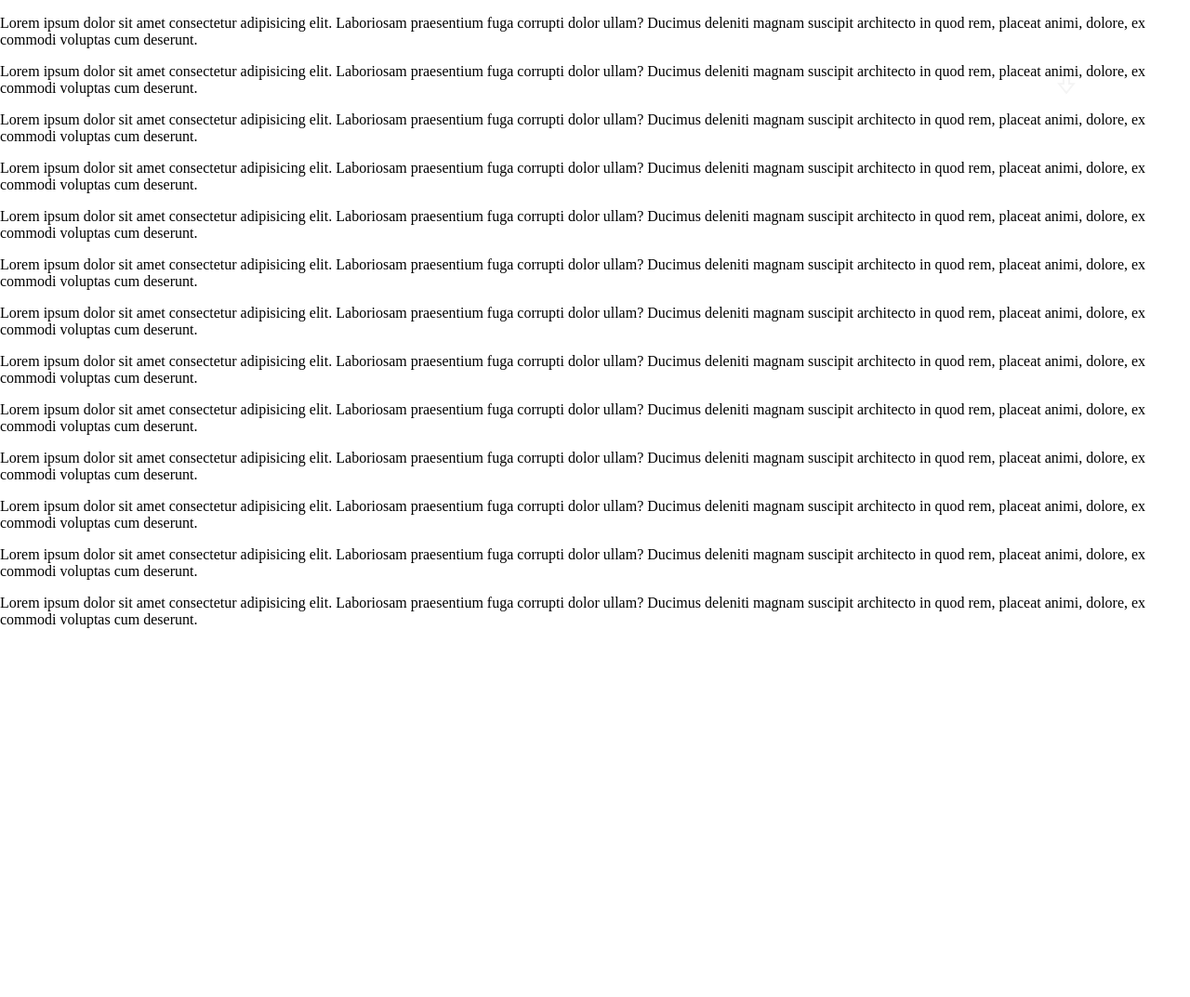
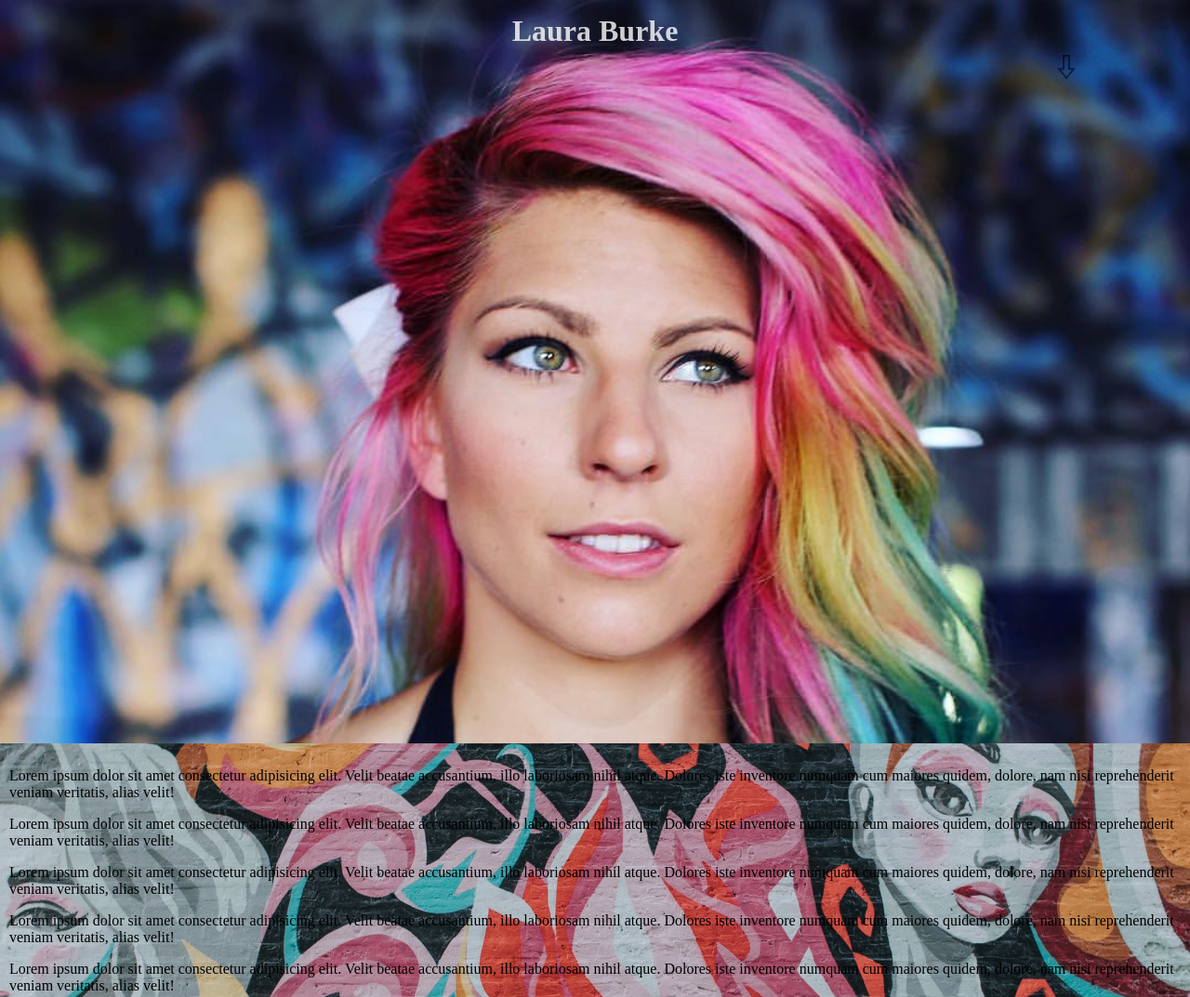
Before and after one commit to boyangm/website-1, a plain HTML site: page index.html in a window 1280 px wide. Shown: the top 1073 px of the page at 93% size. Before the commit the page ends 800 px from the top, so only its background shows below. Drawn offline with Linux system fonts and the light colour scheme; files whose address does not match are found by name.

Commit message:
fixed parallax issue

```diff
--- a/index.html
+++ b/index.html
@@ -10,8 +10,8 @@
 <body>
     <div class="container">
         <div class="wrapper" id="wrapper">
-            <h1>title</h1>
-            <img src="/Users/boyangmatsapola/Desktop/website-1/icons8-thick-arrow-pointing-down-32.png" alt="arrowDown" id="arrowDown">
+            <h1>Laura Burke</h1>
+            <img src="/Users/boyangmatsapola/Desktop/workshops/website-1/icons8-thick-arrow-pointing-down-32.png" alt="arrowDown" id="arrowDown">
         </div>
     </div>
     <div id="menu-nav">
@@ -21,19 +21,28 @@
             <li><a href="">Music</a></li>
         </ul>
     </div>
-    <p>Lorem ipsum dolor sit amet consectetur adipisicing elit. Laboriosam praesentium fuga corrupti dolor ullam? Ducimus deleniti magnam suscipit architecto in quod rem, placeat animi, dolore, ex commodi voluptas cum deserunt.</p>
-    <p>Lorem ipsum dolor sit amet consectetur adipisicing elit. Laboriosam praesentium fuga corrupti dolor ullam? Ducimus deleniti magnam suscipit architecto in quod rem, placeat animi, dolore, ex commodi voluptas cum deserunt.</p>
-    <p>Lorem ipsum dolor sit amet consectetur adipisicing elit. Laboriosam praesentium fuga corrupti dolor ullam? Ducimus deleniti magnam suscipit architecto in quod rem, placeat animi, dolore, ex commodi voluptas cum deserunt.</p>
-    <p>Lorem ipsum dolor sit amet consectetur adipisicing elit. Laboriosam praesentium fuga corrupti dolor ullam? Ducimus deleniti magnam suscipit architecto in quod rem, placeat animi, dolore, ex commodi voluptas cum deserunt.</p>
-    <p>Lorem ipsum dolor sit amet consectetur adipisicing elit. Laboriosam praesentium fuga corrupti dolor ullam? Ducimus deleniti magnam suscipit architecto in quod rem, placeat animi, dolore, ex commodi voluptas cum deserunt.</p>
-    <p>Lorem ipsum dolor sit amet consectetur adipisicing elit. Laboriosam praesentium fuga corrupti dolor ullam? Ducimus deleniti magnam suscipit architecto in quod rem, placeat animi, dolore, ex commodi voluptas cum deserunt.</p>
-    <p>Lorem ipsum dolor sit amet consectetur adipisicing elit. Laboriosam praesentium fuga corrupti dolor ullam? Ducimus deleniti magnam suscipit architecto in quod rem, placeat animi, dolore, ex commodi voluptas cum deserunt.</p>
-    <p>Lorem ipsum dolor sit amet consectetur adipisicing elit. Laboriosam praesentium fuga corrupti dolor ullam? Ducimus deleniti magnam suscipit architecto in quod rem, placeat animi, dolore, ex commodi voluptas cum deserunt.</p>
-    <p>Lorem ipsum dolor sit amet consectetur adipisicing elit. Laboriosam praesentium fuga corrupti dolor ullam? Ducimus deleniti magnam suscipit architecto in quod rem, placeat animi, dolore, ex commodi voluptas cum deserunt.</p>
-    <p>Lorem ipsum dolor sit amet consectetur adipisicing elit. Laboriosam praesentium fuga corrupti dolor ullam? Ducimus deleniti magnam suscipit architecto in quod rem, placeat animi, dolore, ex commodi voluptas cum deserunt.</p>
-    <p>Lorem ipsum dolor sit amet consectetur adipisicing elit. Laboriosam praesentium fuga corrupti dolor ullam? Ducimus deleniti magnam suscipit architecto in quod rem, placeat animi, dolore, ex commodi voluptas cum deserunt.</p>
-    <p>Lorem ipsum dolor sit amet consectetur adipisicing elit. Laboriosam praesentium fuga corrupti dolor ullam? Ducimus deleniti magnam suscipit architecto in quod rem, placeat animi, dolore, ex commodi voluptas cum deserunt.</p>
-    <p>Lorem ipsum dolor sit amet consectetur adipisicing elit. Laboriosam praesentium fuga corrupti dolor ullam? Ducimus deleniti magnam suscipit architecto in quod rem, placeat animi, dolore, ex commodi voluptas cum deserunt.</p>
+    <div class="parallax landing">
+
+
+    </div>
+    <div class="parallax music">
+        <p>Lorem ipsum dolor sit amet consectetur adipisicing elit. Velit beatae accusantium, illo laboriosam nihil atque. Dolores iste inventore numquam cum maiores quidem, dolore, nam nisi reprehenderit veniam veritatis, alias velit!</p>
+        <p>Lorem ipsum dolor sit amet consectetur adipisicing elit. Velit beatae accusantium, illo laboriosam nihil atque. Dolores iste inventore numquam cum maiores quidem, dolore, nam nisi reprehenderit veniam veritatis, alias velit!</p>
+        <p>Lorem ipsum dolor sit amet consectetur adipisicing elit. Velit beatae accusantium, illo laboriosam nihil atque. Dolores iste inventore numquam cum maiores quidem, dolore, nam nisi reprehenderit veniam veritatis, alias velit!</p>
+        <p>Lorem ipsum dolor sit amet consectetur adipisicing elit. Velit beatae accusantium, illo laboriosam nihil atque. Dolores iste inventore numquam cum maiores quidem, dolore, nam nisi reprehenderit veniam veritatis, alias velit!</p>
+        <p>Lorem ipsum dolor sit amet consectetur adipisicing elit. Velit beatae accusantium, illo laboriosam nihil atque. Dolores iste inventore numquam cum maiores quidem, dolore, nam nisi reprehenderit veniam veritatis, alias velit!</p>
+        <p>Lorem ipsum dolor sit amet consectetur adipisicing elit. Velit beatae accusantium, illo laboriosam nihil atque. Dolores iste inventore numquam cum maiores quidem, dolore, nam nisi reprehenderit veniam veritatis, alias velit!</p>
+        <p>Lorem ipsum dolor sit amet consectetur adipisicing elit. Velit beatae accusantium, illo laboriosam nihil atque. Dolores iste inventore numquam cum maiores quidem, dolore, nam nisi reprehenderit veniam veritatis, alias velit!</p>
+        <p>Lorem ipsum dolor sit amet consectetur adipisicing elit. Velit beatae accusantium, illo laboriosam nihil atque. Dolores iste inventore numquam cum maiores quidem, dolore, nam nisi reprehenderit veniam veritatis, alias velit!</p>
+        <p>Lorem ipsum dolor sit amet consectetur adipisicing elit. Velit beatae accusantium, illo laboriosam nihil atque. Dolores iste inventore numquam cum maiores quidem, dolore, nam nisi reprehenderit veniam veritatis, alias velit!</p>
+        <p>Lorem ipsum dolor sit amet consectetur adipisicing elit. Velit beatae accusantium, illo laboriosam nihil atque. Dolores iste inventore numquam cum maiores quidem, dolore, nam nisi reprehenderit veniam veritatis, alias velit!</p>
+        <p>Lorem ipsum dolor sit amet consectetur adipisicing elit. Velit beatae accusantium, illo laboriosam nihil atque. Dolores iste inventore numquam cum maiores quidem, dolore, nam nisi reprehenderit veniam veritatis, alias velit!</p>
+        <p>Lorem ipsum dolor sit amet consectetur adipisicing elit. Velit beatae accusantium, illo laboriosam nihil atque. Dolores iste inventore numquam cum maiores quidem, dolore, nam nisi reprehenderit veniam veritatis, alias velit!</p>
+    </div>
+    <div class="parallax shows">
+
+
+    </div>
     <script src="main.js"></script>
 </body>
 </html>
--- a/main.js
+++ b/main.js
@@ -1,7 +1,12 @@
 window.onload = function() {
 var arrowDown = document.getElementById('arrowDown');
+var menuNav= document.getElementById("menu-nav");
+var music = document.querySelector('.music');
+var parallax = document.querySelector('.parallax');
+
+
+
     function expandNav(){
-    var menuNav= document.getElementById("menu-nav");
         if(menuNav.style.display === "none"){
             menuNav.style.display="block";
             menuNav.style.height= "200px";
@@ -11,19 +16,17 @@ function expandNav(){
             menuNav.style.height= "0px";
         }
     }
+
     arrowDown.addEventListener('click',expandNav);
-window.addEventListener('scroll',function(){
+    document.addEventListener('scroll',function(){
         var navBar= document.getElementById('wrapper');
-    if(window.pageYOffset >= 50 ){
+        if(window.pageYOffset >= 100 ){
             navBar.style.opacity="0.8";
             navBar.style.background="lightblue";
         }else{
             navBar.style.background="transparent";
-    }
+        };
     });
 
 
-
-
-
 }
--- a/style.css
+++ b/style.css
@@ -15,7 +15,7 @@ body{
     transition: background 0.4s linear;
     width:100%;
     padding:15px;
-    background: lightblue;
+    background:rgba(173,216,230, 0);
     color: white;
     text-align: center;
     overflow: hidden;
@@ -44,13 +44,13 @@ body{
      width: 30%;
      display: none;
      position: fixed;
-     top:102px;
+     top:88px;
      right: 0;
      margin: 0;
      height: 0px;
      z-index: 20;
      float: right;
-     transition: height 1s linear;
+     /* transition: height 1s linear;  */
      background:rgba(173,216,230, 0.8);
  }
 
@@ -62,8 +62,30 @@ body{
      50%{opacity:0;}
      100%{opacity:1;}
  }
- /* .group:after{
-     content: "";
-     display: table;
-     clear: both;
- } */
+
+
+.landing{
+    background: url('/Users/boyangmatsapola/Desktop/workshops/website-1/13582147_10153839824117476_7785940622878764708_o.jpg') no-repeat;
+    width: 100%;
+    height: 100vh;
+    background-size: cover;
+    background-attachment: fixed;
+    z-index: 2;
+}
+.music {
+    background: url('/Users/boyangmatsapola/Desktop/workshops/website-1/29665167_10155616170427476_2852910063780777018_o.jpg') center no-repeat;
+    width: 100%;
+    height: 750px;
+    padding: 10px;
+    background-attachment: fixed;
+
+    background-size: cover;
+ }
+ .shows {
+    background: url('/Users/boyangmatsapola/Desktop/workshops/website-1/12473978_10153396013002476_8292505649690142160_o.jpg') center no-repeat;
+    width: 100%;
+    height: 750px;
+    padding: 10px;
+    background-attachment: fixed;
+    background-size: cover;
+ }
```
Also changed, not shown: 12473978_10153396013002476_8292505649690142160_o.jpg (added), 13582147_10153839824117476_7785940622878764708_o.jpg (added), 29665167_10155616170427476_2852910063780777018_o.jpg (added). Lines whose indentation alone changed are shown as unchanged.
